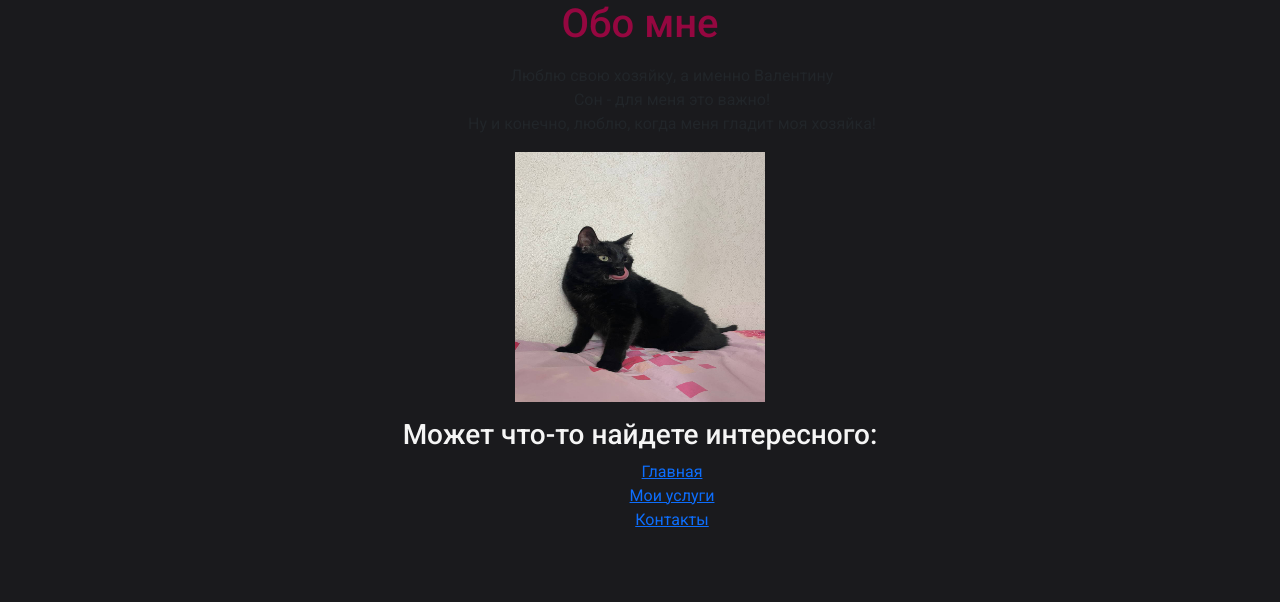
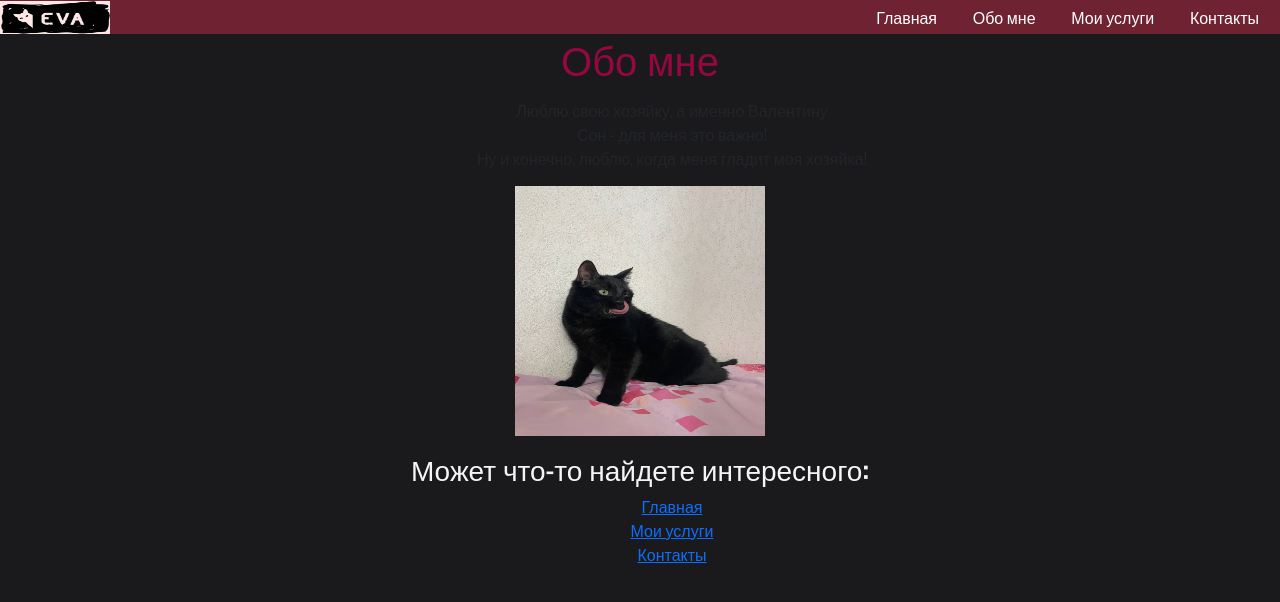
Before and after one commit to puerchik1/Eva, a plain HTML site: page about.html in a window 1280 px wide. Drawn offline with nearby package versions, Linux system fonts and the light colour scheme.

Commit message:
исправление шаблона

```diff
--- a/about.html
+++ b/about.html
@@ -4,15 +4,33 @@
 <head>
     <meta charset="UTF-8">
     <meta name="viewport" content="width=device-width, initial-scale=1.0">
-    <title>Обо мне</title>
+    <link rel="preconnect" href="https://fonts.googleapis.com">
+    <link rel="preconnect" href="https://fonts.gstatic.com" crossorigin>
     <link
         href="https://fonts.googleapis.com/css2?family=Roboto:ital,wght@0,100;0,300;0,400;0,500;0,700;0,900;1,100;1,300;1,400;1,500;1,700;1,900&display=swap"
         rel="stylesheet">
     <link href="https://cdn.jsdelivr.net/npm/bootstrap@5.3.3/dist/css/bootstrap.min.css" rel="stylesheet"
         integrity="sha384-QWTKZyjpPEjISv5WaRU9OFeRpok6YctnYmDr5pNlyT2bRjXh0JMhjY6hW+ALEwIH" crossorigin="anonymous">
-
+    <link rel="preconnect" href="https://fonts.googleapis.com">
+    <link rel="preconnect" href="https://fonts.gstatic.com" crossorigin>
+    <link
+        href="https://fonts.googleapis.com/css2?family=Oswald:wght@200..700&family=Roboto:ital,wght@0,100;0,300;0,400;0,500;0,700;0,900;1,100;1,300;1,400;1,500;1,700;1,900&display=swap"
+        rel="stylesheet">
+    <title>Ева главная</title>
     <link rel="stylesheet" href="./styles.css">
 </head>
+
+<header class="header-site">
+    <div class="header-site-wrapper">
+        <a href="./index.html"><img src="./logo.jpg" alt="logo" id="headerLogo" width="110px" height="33px"></a>
+        <nav class="header">
+            <a href="./index.html" class="headerButtom">Главная</a>
+            <a href="./about.html" class="headerButtom">Обо мне</a>
+            <a href="services.html" class="headerButtom">Мои услуги</a>
+            <a href="contact.html" class="headerButtom">Контакты</a>
+        </nav>
+    </div>
+</header>
 
 <body>
     <h1>Обо мне</h1>
--- a/styles.css
+++ b/styles.css
@@ -1,7 +1,7 @@
 body {
     background-color: #1A1a1d;
     text-align: center;
-    font-family: Roboto;
+    font-family: "Oswald", sans-serif;
 }
 
 h1 {
@@ -74,9 +74,13 @@ nav a {
     text-align: center;
     padding: 14px 16px;
     text-decoration: none;
-
+    font-family: "Oswald", sans-serif;
 }
 
 nav a:hover {
     color: #1A1a1d;
 }
+
+.carouselExample {
+    text-align: center;
+}
```
Also changed, not shown: contact.html (+20 -2 lines), index.html (+10 -1 lines), services.html (+20 -2 lines), sp.html (+21 -3 lines).
